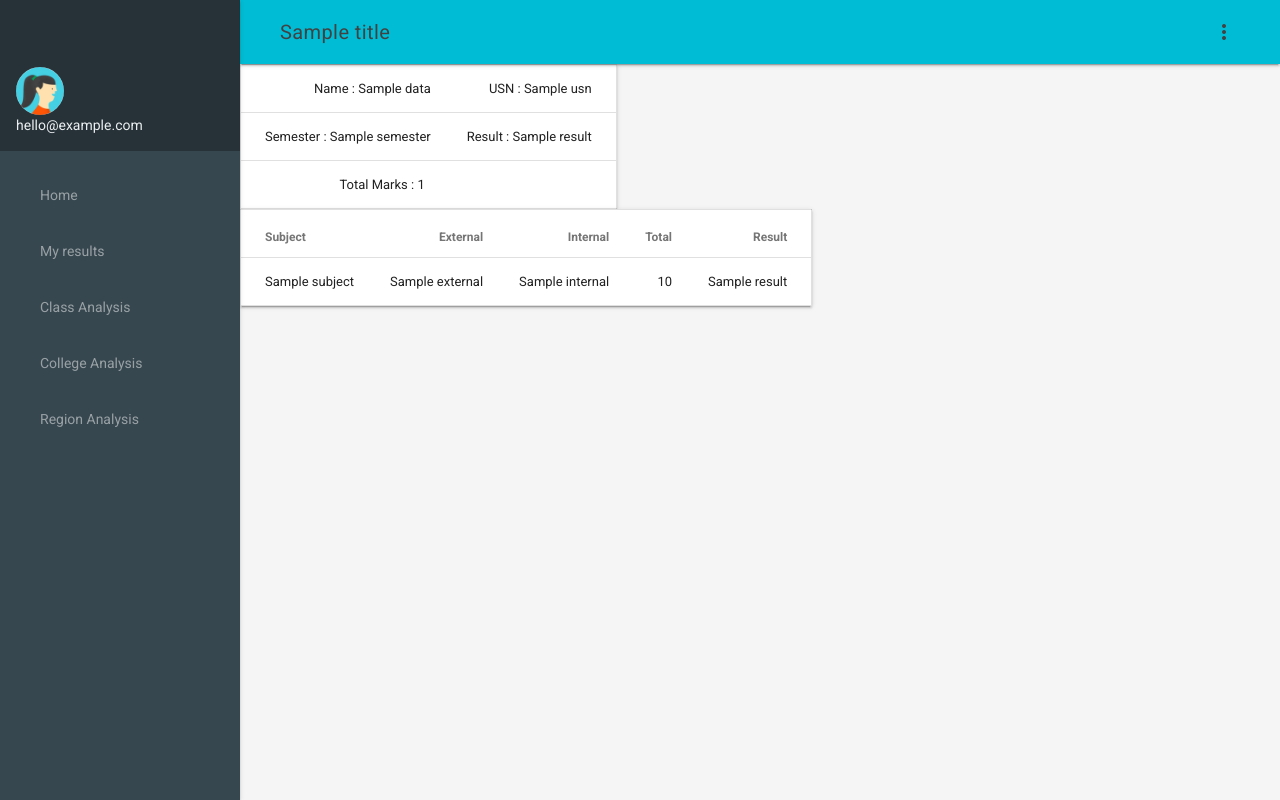
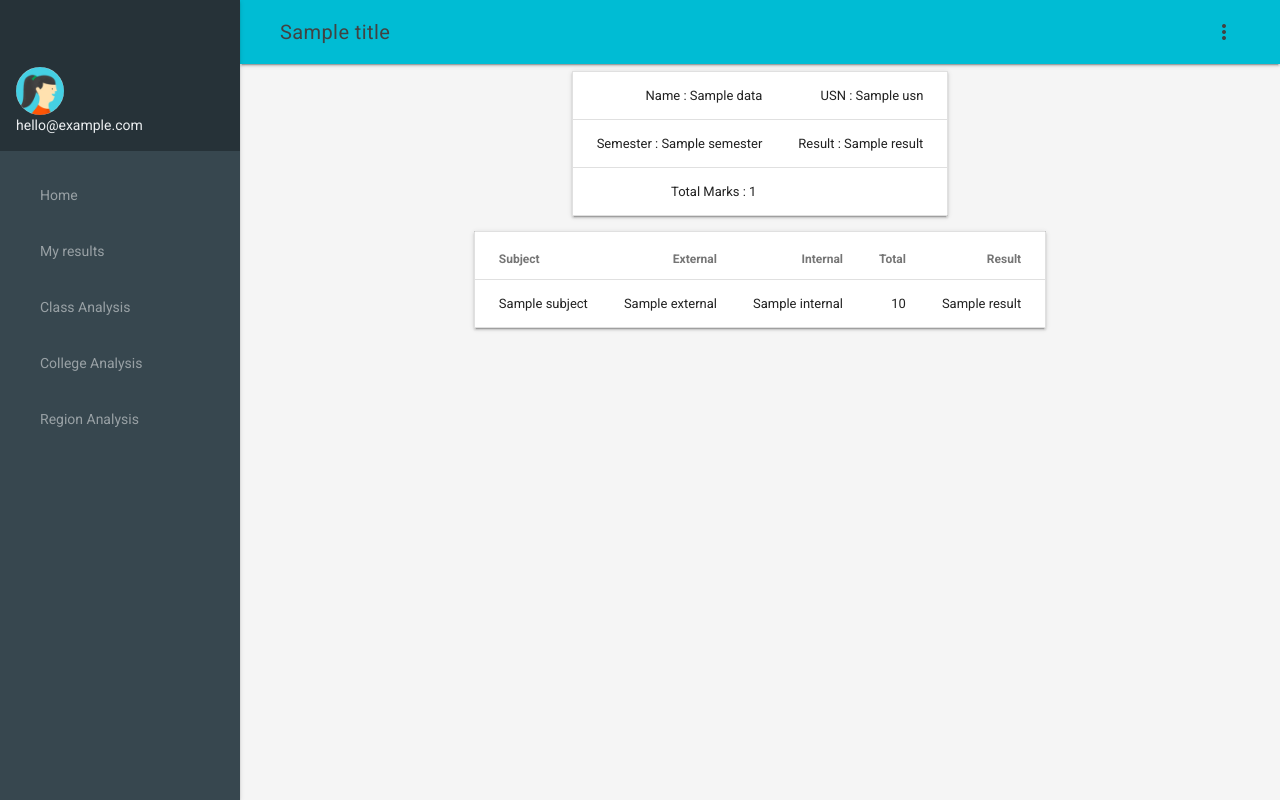
Before and after one commit to abhijith0505/VTU-Result-Analyser, a Flask app: template templates/myResults.html in a window 1280 px wide. Run offline with Flask 2, Linux system fonts and the light colour scheme; the template is opened without the code that fills it: most values are stand-ins (such as "Sample title", 1, 10 or a date in 2020); some libraries are stand-ins or nearby versions.

Commit message:
UI changes to tables

```diff
--- a/templates/components/resultsTable.html
+++ b/templates/components/resultsTable.html
@@ -1,4 +1,4 @@
-<table class="mdl-data-table mdl-js-data-table  mdl-shadow--2dp">
+<table class="mdl-data-table mdl-js-data-table  mdl-shadow--2dp" style="margin-right: auto;margin-top: 15px;margin-left: auto;">
   <thead>
     <tr>
       <th class="mdl-data-table__cell--non-numeric">
--- a/templates/myResults.html
+++ b/templates/myResults.html
@@ -3,9 +3,8 @@
 {% block main %}
 
 
-
-
-<table class="mdl-data-table mdl-js-data-table  mdl-shadow--2dp">
+<table class="mdl-data-table mdl-js-data-table  mdl-shadow--2dp"
+  style="margin-right: auto;margin-left: auto;margin-top: 7px;">
   <tr>
     <td>
       Name : {{ data.name }}
```
